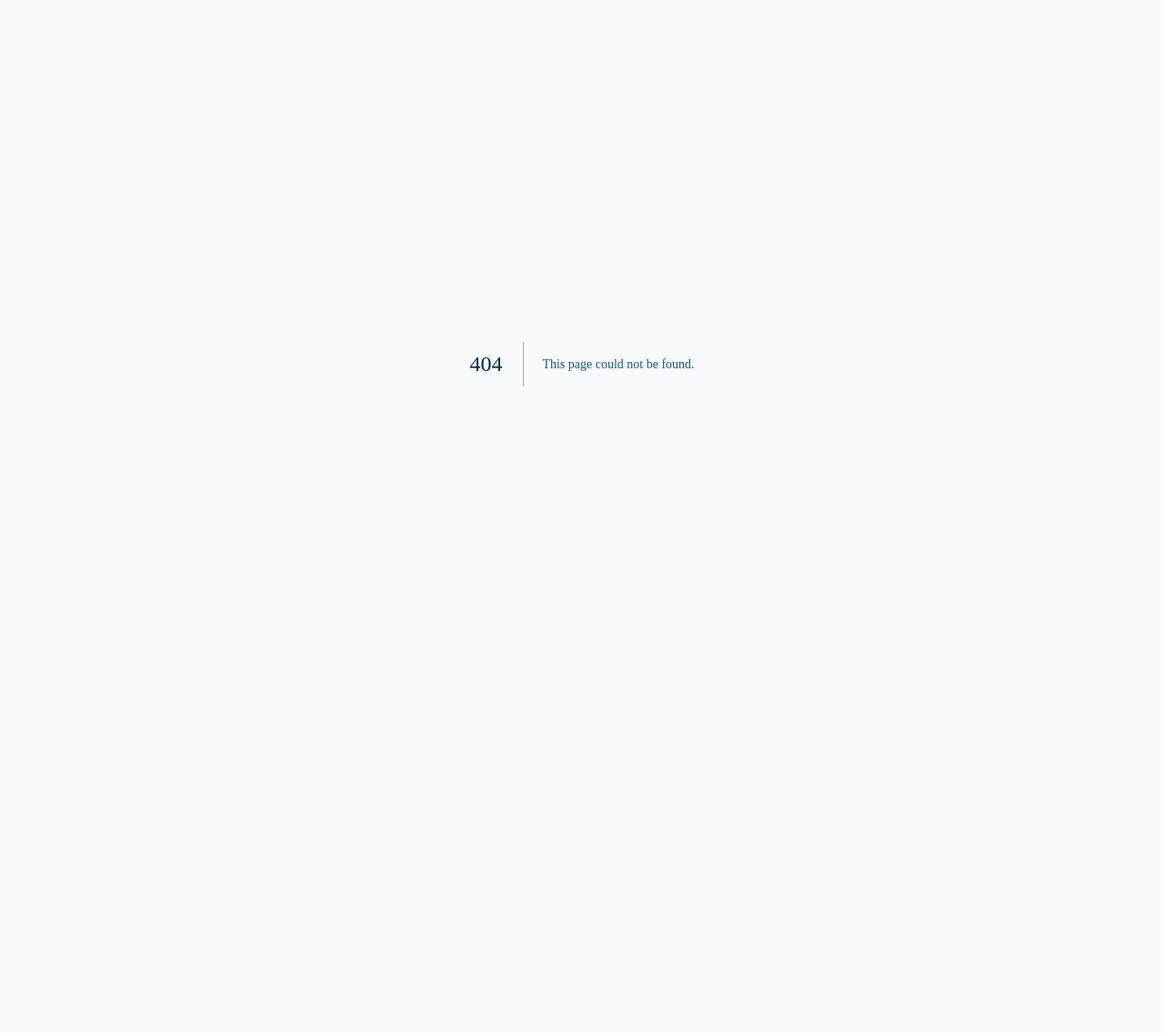
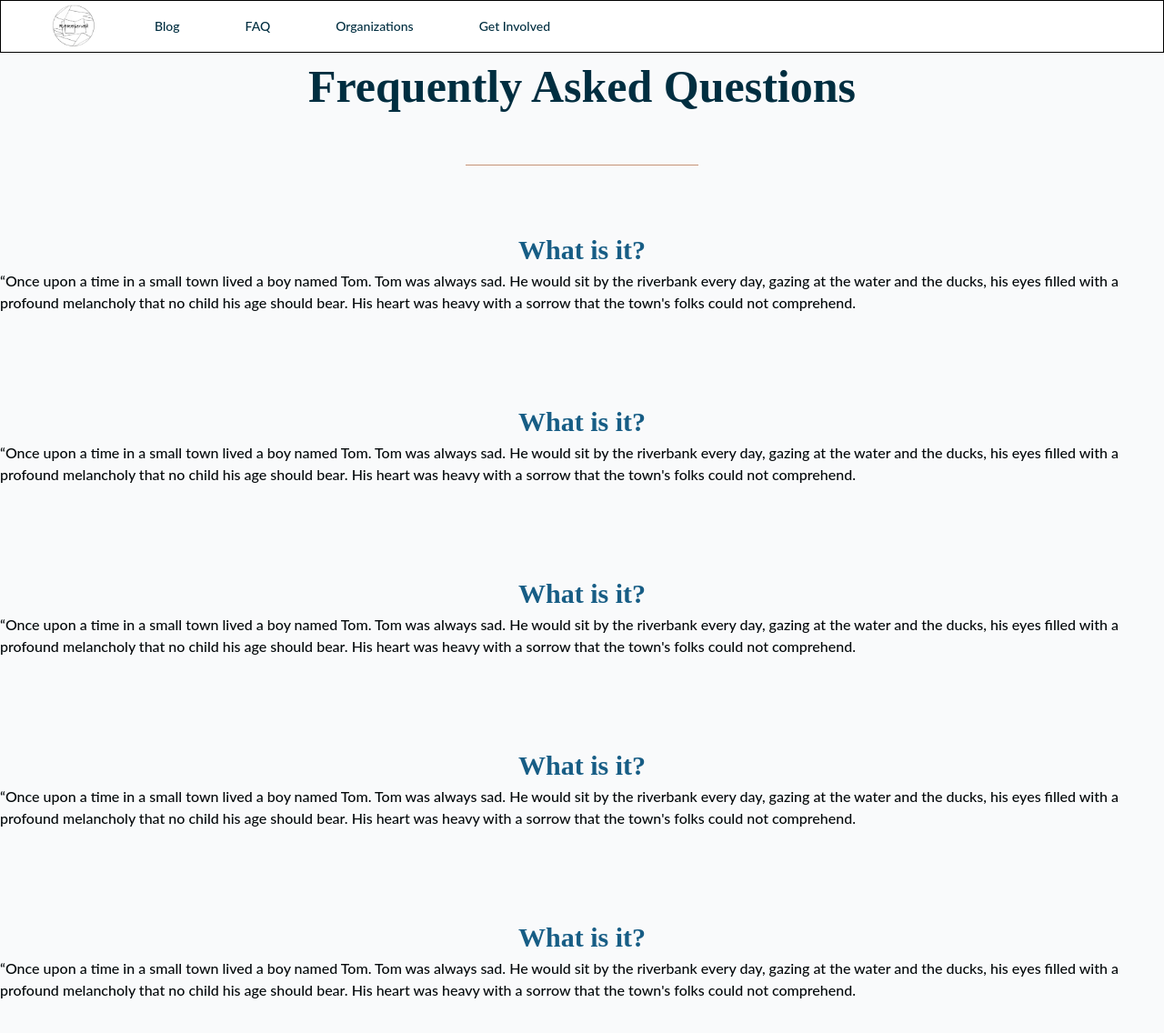
Before and after one commit to hcp-uw/rareserved, a Next.js app: page /faq in a window 1280 px wide. Before the commit this address had no page. Shown: the top 1136 px of the page at 91% size. Before the commit the page ends 800 px from the top, so only its background shows below. Built offline with nearby package versions, Linux system fonts and the light colour scheme.

Commit message:
wip faw + lato font

```diff
--- /dev/null
+++ b/app/faq/page.tsx
@@ -0,0 +1,42 @@
+import NavigationBar from "@/components/NavigationBar";
+import PartialDivider from "@/components/PartialDivider";
+
+export default async function ProtectedPage() {
+
+
+  return (<>
+  <NavigationBar></NavigationBar>
+  <h1>Frequently Asked Questions</h1>
+  <PartialDivider></PartialDivider>
+  <h2>What is it?</h2>
+  <p>“Once upon a time in a small town lived a boy named Tom. Tom was always sad. He would sit by the riverbank every day, gazing at the water and the ducks, his eyes filled with a profound melancholy that no child his age should bear. His heart was heavy with a sorrow that the town's folks could not comprehend.</p>
+  <br></br>
+  <br></br>
+  <br></br>
+  <br></br>
+  <h2>What is it?</h2>
+  <p>“Once upon a time in a small town lived a boy named Tom. Tom was always sad. He would sit by the riverbank every day, gazing at the water and the ducks, his eyes filled with a profound melancholy that no child his age should bear. His heart was heavy with a sorrow that the town's folks could not comprehend.</p>
+  <br></br>
+  <br></br>
+  <br></br>
+  <br></br>
+  <h2>What is it?</h2>
+  <p>“Once upon a time in a small town lived a boy named Tom. Tom was always sad. He would sit by the riverbank every day, gazing at the water and the ducks, his eyes filled with a profound melancholy that no child his age should bear. His heart was heavy with a sorrow that the town's folks could not comprehend.</p>
+  <br></br>
+  <br></br>
+  <br></br>
+  <br></br>
+  <h2>What is it?</h2>
+  <p>“Once upon a time in a small town lived a boy named Tom. Tom was always sad. He would sit by the riverbank every day, gazing at the water and the ducks, his eyes filled with a profound melancholy that no child his age should bear. His heart was heavy with a sorrow that the town's folks could not comprehend.</p>
+  <br></br>
+  <br></br>
+  <br></br>
+  <br></br>
+  <h2>What is it?</h2>
+  <p>“Once upon a time in a small town lived a boy named Tom. Tom was always sad. He would sit by the riverbank every day, gazing at the water and the ducks, his eyes filled with a profound melancholy that no child his age should bear. His heart was heavy with a sorrow that the town's folks could not comprehend.</p>
+  <br></br>
+  <br></br>
+  <br></br>
+  <br></br>
+    </>);
+}
```
Also changed, not shown: fonts/Lato-Regular.ttf (added).
